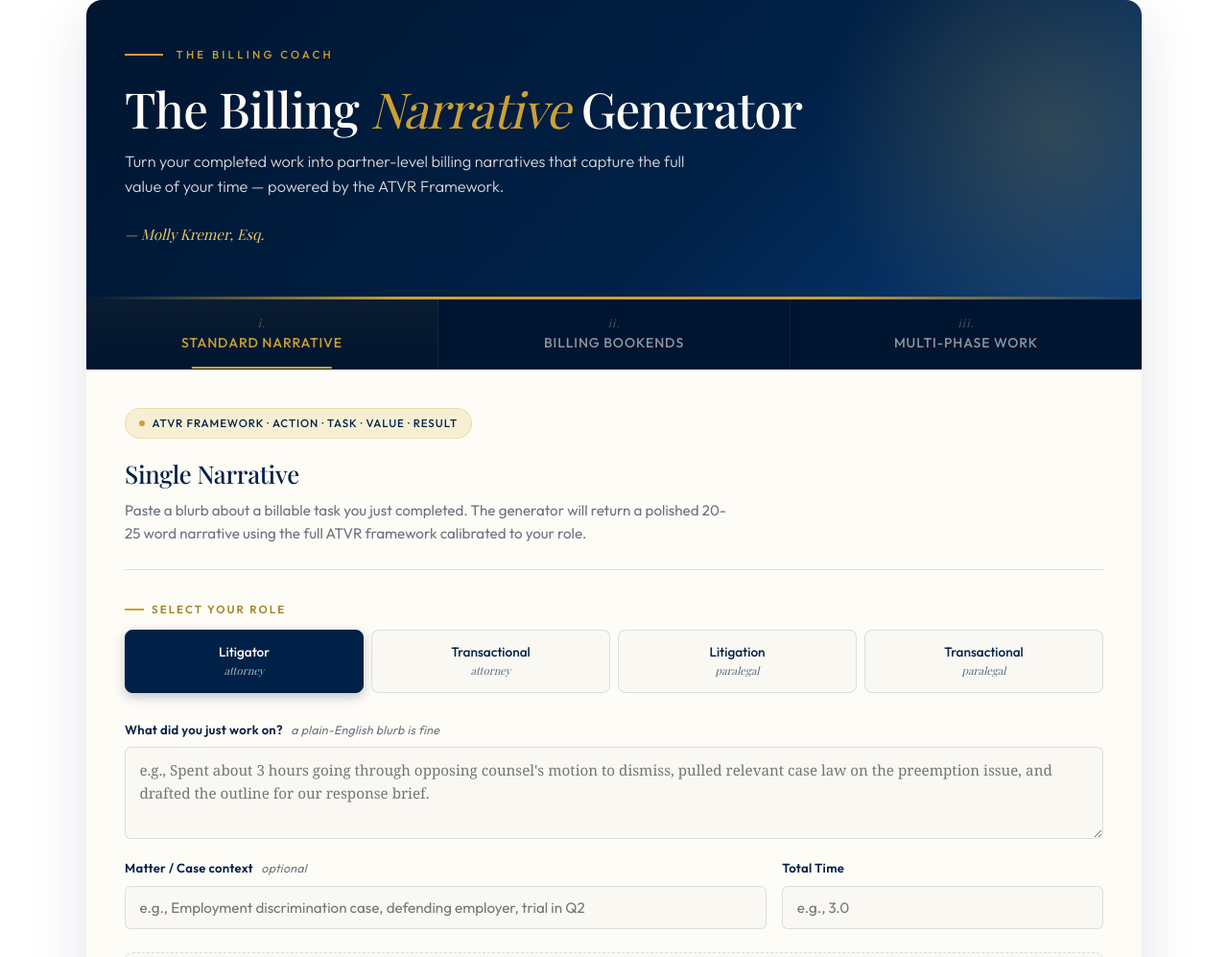
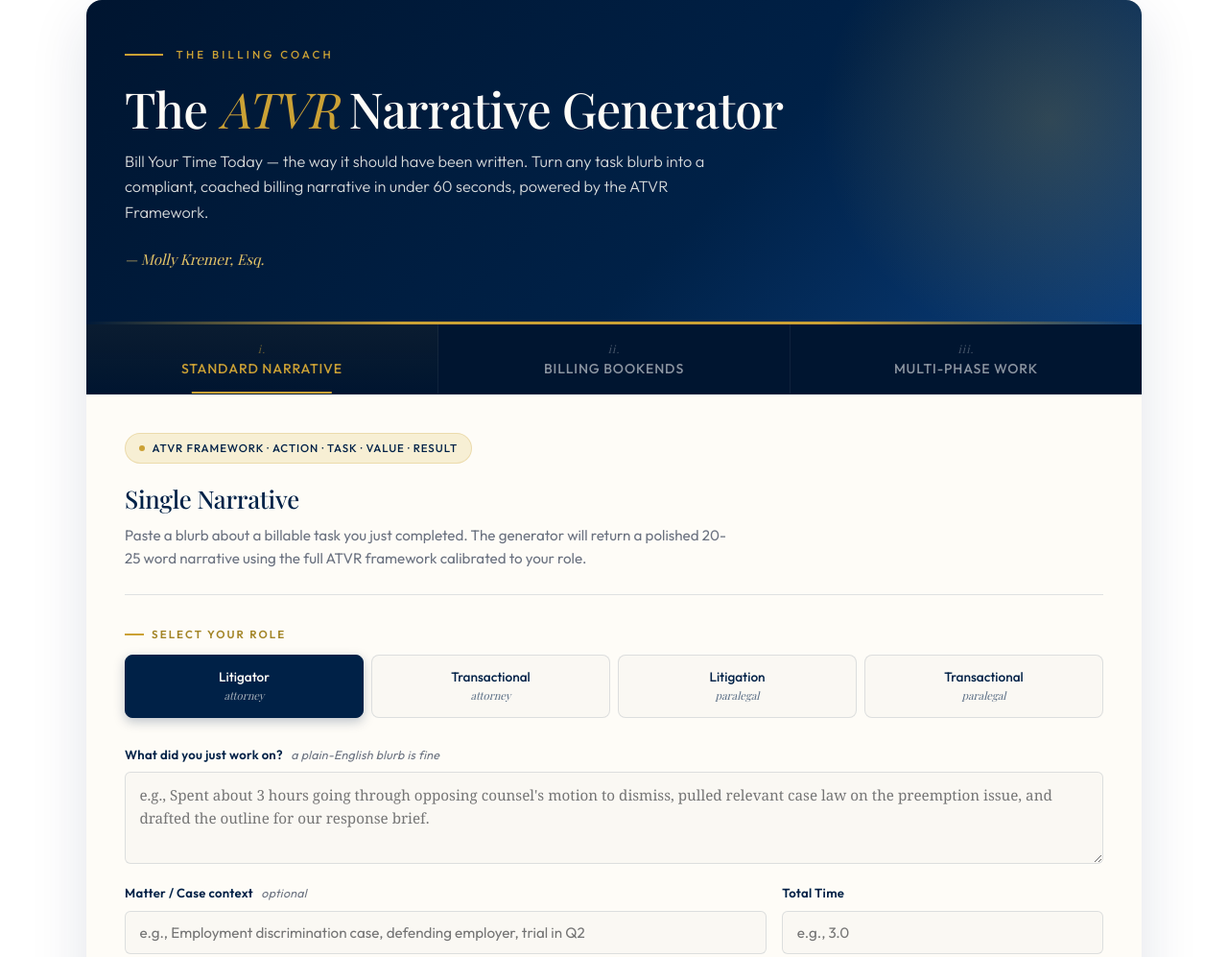
Before and after one commit to mkremer2026/billing-narrative-generator, a website: page index.html in a window 1280 px wide. Shown: the top 997 px of the page at 96% size. Drawn offline with nearby package versions, Linux system fonts and the light colour scheme.

Commit message:
Update index.html

```diff
--- a/index.html
+++ b/index.html
@@ -742,8 +742,8 @@
       <span class="bnc-brand-mark"></span>
       <span class="bnc-brand-tag">The Billing Coach</span>
     </div>
-    <h1>The Billing <em>Narrative</em> Generator</h1>
-    <p>Turn your completed work into partner-level billing narratives that capture the full value of your time — powered by the ATVR Framework.</p>
+    <h1>The <em>ATVR</em> Narrative Generator</h1>
+    <p>Bill Your Time Today — the way it should have been written. Turn any task blurb into a compliant, coached billing narrative in under 60 seconds, powered by the ATVR Framework.</p>
     <div class="bnc-signature">— Molly Kremer, Esq.</div>
   </header>
 
```
